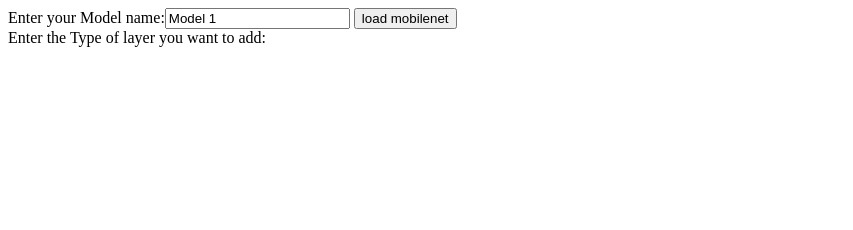
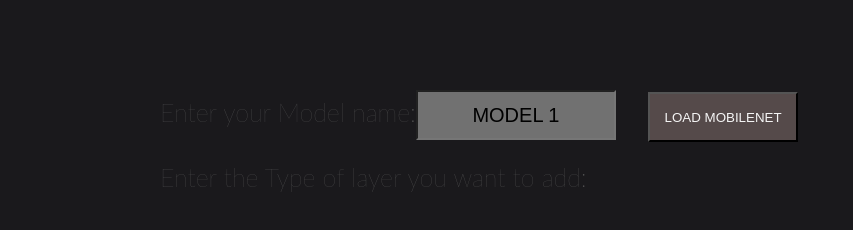
Before and after one commit to prashant9316/Deep-learning-GUI, a plain HTML site: page index.html in a window 1280 px wide. Shown: the whole page, without its empty margins (0-853 px from the left). Drawn offline with Linux system fonts and the light colour scheme.

Commit message:
Fixed a typo

```diff
--- a/index.html
+++ b/index.html
@@ -1,7 +1,7 @@
 <html>
 <head>
 	<title>Artificial Neural Network</title>
-<link href="form.css" rel="stylesheet" type="text/css">
+<link href="style.css" rel="stylesheet" type="text/css">
 <script src="https://cdn.jsdelivr.net/npm/@tensorflow/tfjs@2.0.0/dist/tf.min.js"></script>
 <script src="https://cdn.jsdelivr.net/npm/@tensorflow/tfjs-vis"></script>
 <script src="index.js"></script>
```
